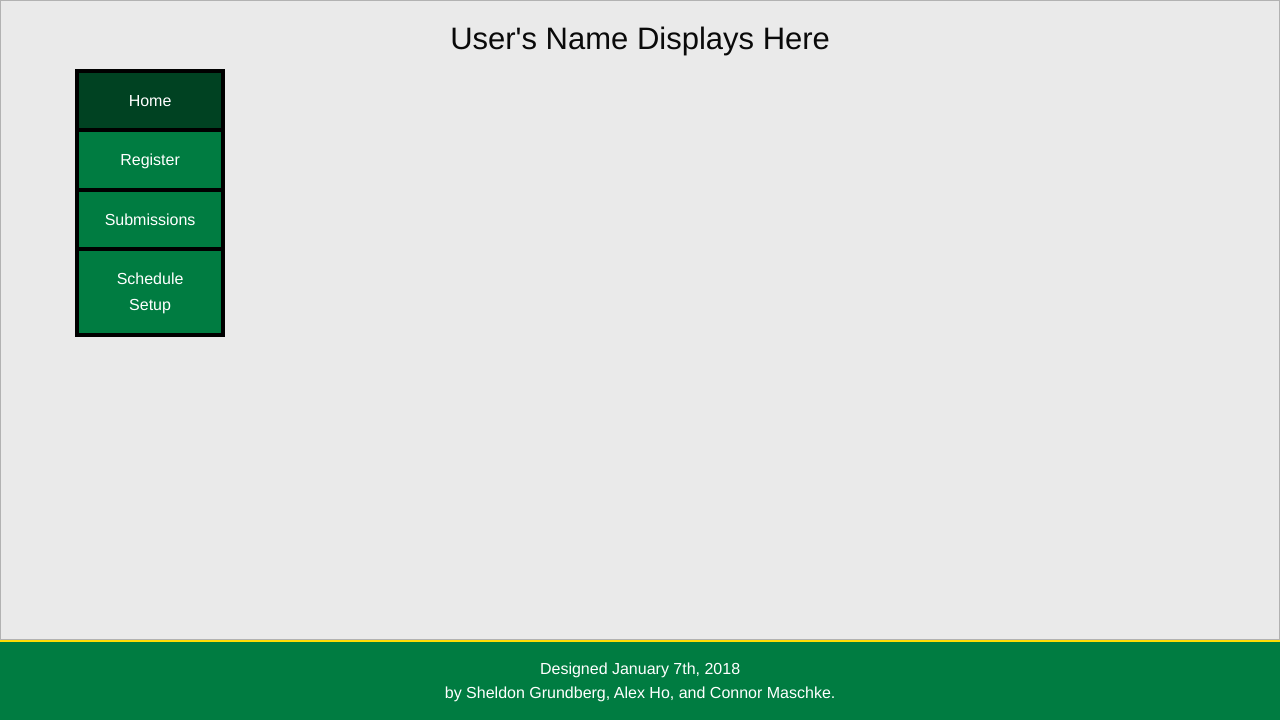
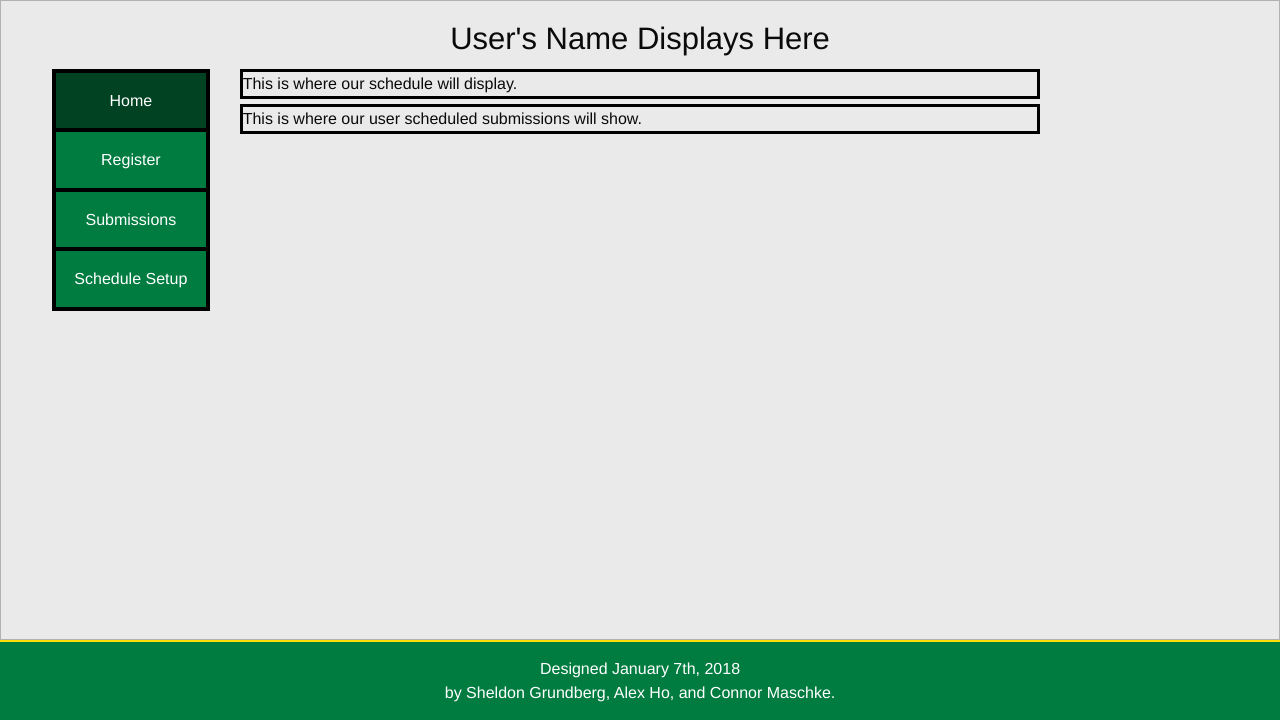
Before and after one commit to ausac320/ausac320, a PHP site: page /userpage.php in a window 1280 px wide. Shown: the part 92-812 px from the top of the page. Run offline with PHP 8.4, Linux system fonts and the light colour scheme; style sheets or scripts are compiled from the project's sources.

Commit message:
Added additional fields to the home user page

```diff
--- a/resources/css/app.css
+++ b/resources/css/app.css
@@ -67,6 +67,14 @@ div#userPageField{
 	height: 80%;
 }
 
+.fullsizerow{
+	width: 100%;
+}
+
+div#navMenuFill{
+	background-color: #007c41;
+}
+
 ul#navMenu{
 	border: 2px solid #000;
 	list-style-type: none;
@@ -87,6 +95,15 @@ ul#navMenu a{
 	color: #fff;
 }
 
+div.schedule{
+	border: 3px solid #000;
+}
+
+div#scheduledSub{
+	border: 3px solid #000;
+	margin-top: 5px;
+}
+
 div#registerPageField{
 	margin: 0px;
 	height: 80%;
--- a/userpage.php
+++ b/userpage.php
@@ -23,7 +23,7 @@
 			<h3 class="text-center">
 				User's Name Displays Here
 			</h3>
-			<div class="row">
+			<div class="row.fullsizerow">
 				<div class="large-2 medium-2 small-2 columns">
 					<ul id="navMenu">
 				  		<li class="active">
@@ -40,6 +40,17 @@
 				  		</li>
 					</ul>
 				</div>
+				<div class="large-8 medium-8 small-8 columns">
+					<div class="schedule">
+						This is where our schedule will display.
+					</div>
+					<div id="scheduledSub">
+						This is where our user scheduled submissions will show.
+					</div>
+				</div>
+				<div class="large-2 medium-2 small-2 columns">
+
+				</div>
 			</div>
 		</div>
 
```
